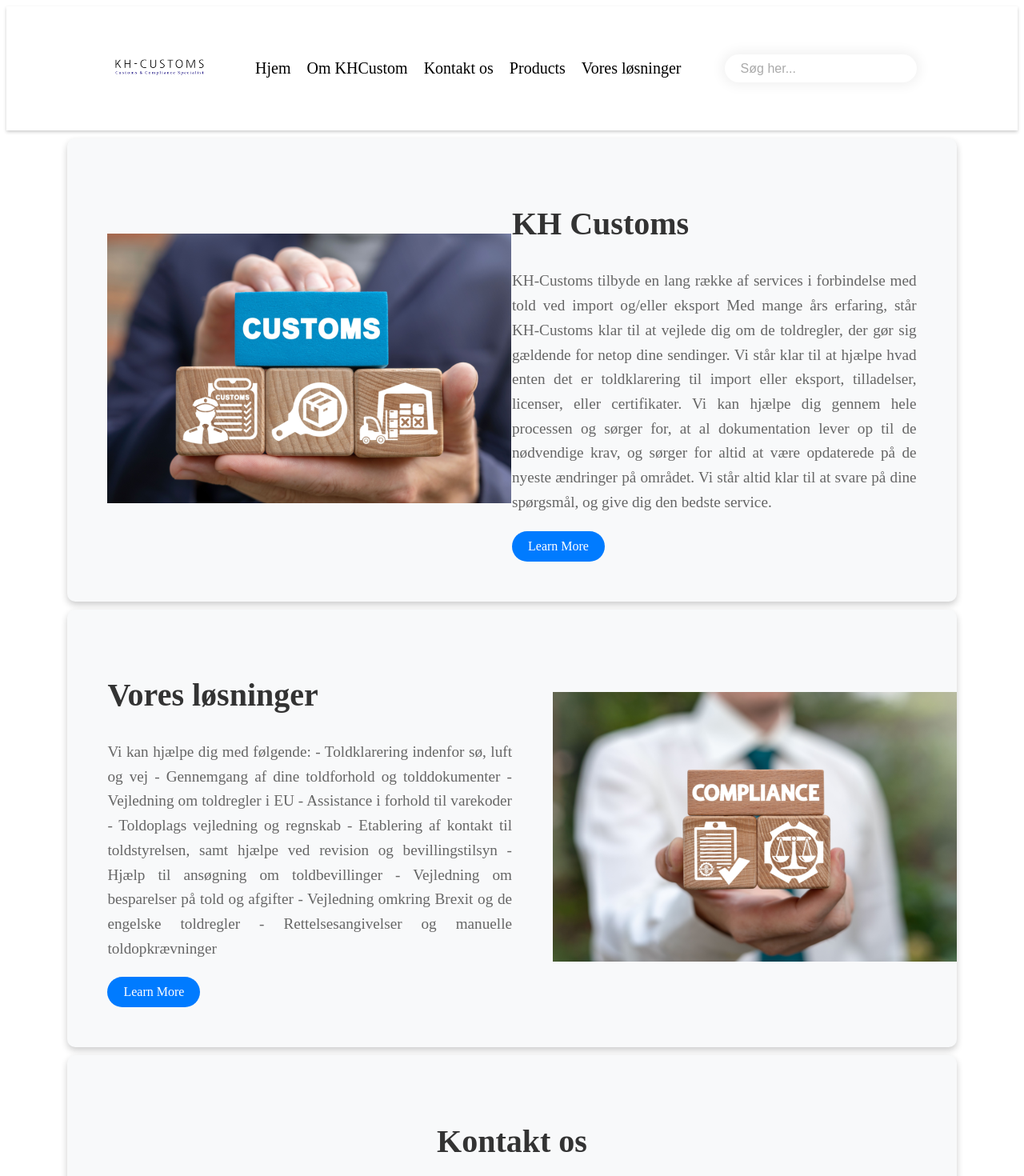
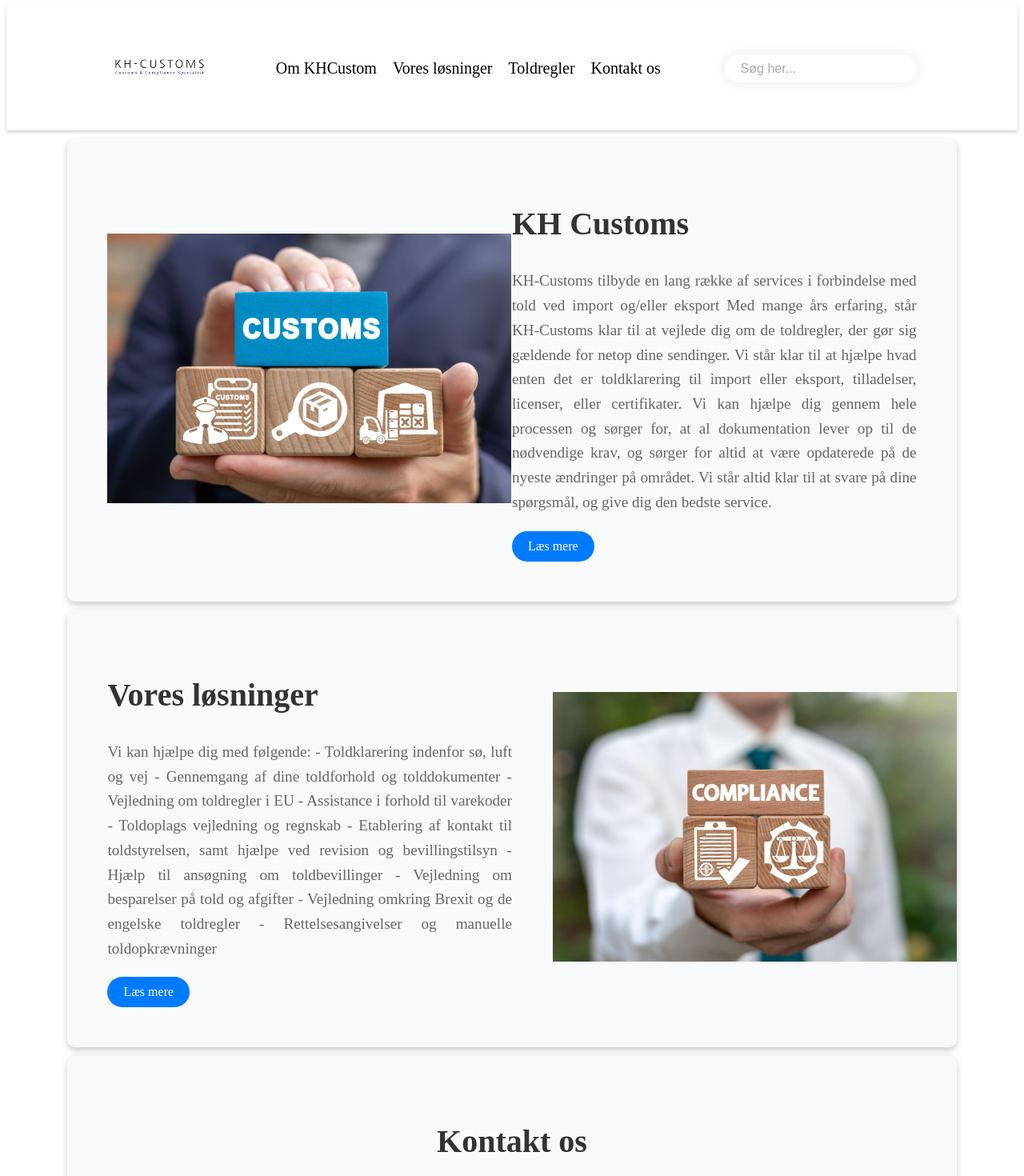
Before and after one commit to Jesperejohannsen/khCustoms, a React (Vite) app: page / in a window 1280 px wide. Shown: the top 1470 px of the page at 80% size. Built offline with nearby package versions, Linux system fonts and the light colour scheme.

Commit message:
fixing buttons

```diff
--- a/src/components/header/Header.tsx
+++ b/src/components/header/Header.tsx
@@ -8,12 +8,10 @@
   const [isOpen, setIsOpen] = useState(false);
 
   const menuItems = [
-    { name: "Hjem", route: "/" },
     { name: "Om KHCustom", route: "/about" },
+    { name: "Vores løsninger", route: "/services" },
+    { name: "Toldregler", route: "/customRules" },
     { name: "Kontakt os", route: "/contact" },
-    { name: "Products", route: "/products" },
-    { name: "Vores løsninger", route: "/services" },
-    // Add more items here
   ];
 
   const handleSearchChange = (event: React.ChangeEvent<HTMLInputElement>) => {
--- a/src/components/home/HomeSection.tsx
+++ b/src/components/home/HomeSection.tsx
@@ -22,7 +22,7 @@
             altid klar til at svare på dine spørgsmål, og give dig den bedste
             service.
           </p>
-          <Button to="/services">Learn More</Button>
+          <Button to="/services">Læs mere</Button>
         </div>
         <div className="home-section-image">
           <img src={customsPicture} alt="Customs" />
@@ -42,7 +42,7 @@
             Vejledning omkring Brexit og de engelske toldregler -
             Rettelsesangivelser og manuelle toldopkrævninger
           </p>
-          <Button to="/solutions">Learn More</Button>
+          <Button to="/solutions">Læs mere</Button>
         </div>
         <div className="home-section-image">
           <img src={compliancePicture} alt="Services" />
```
